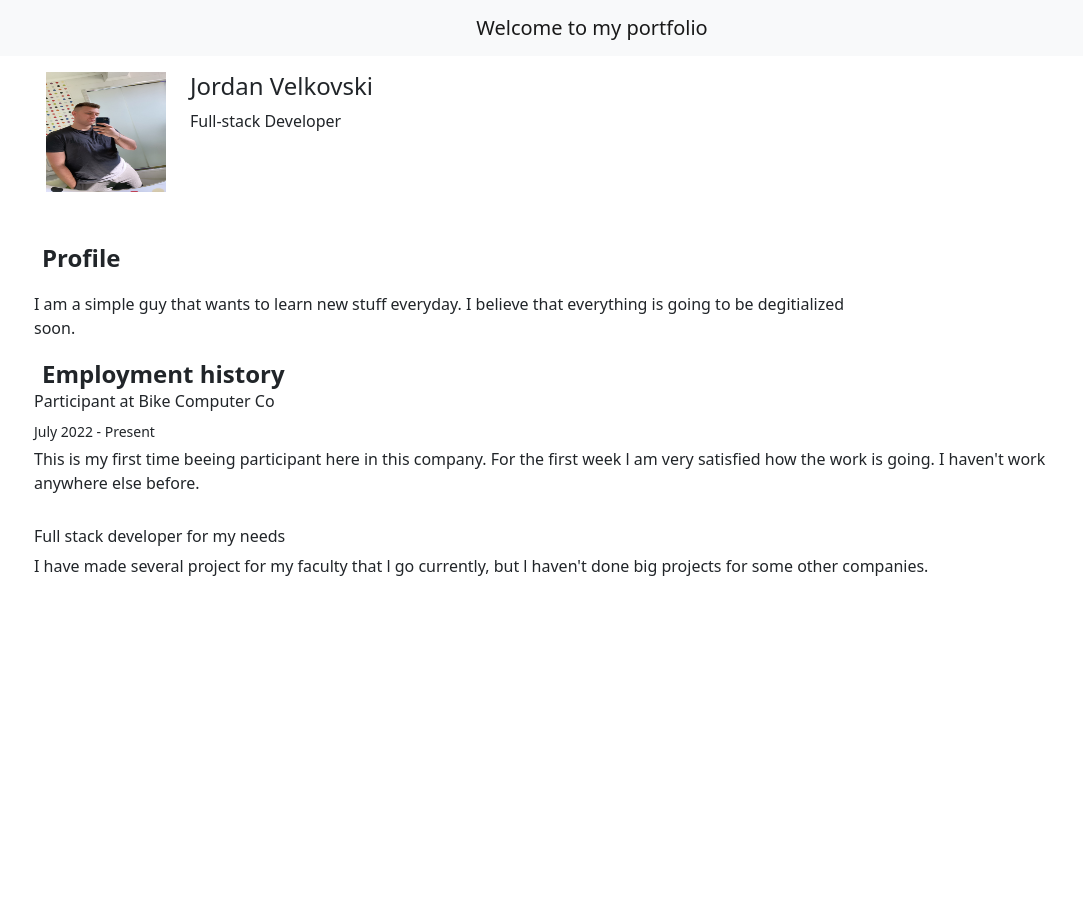
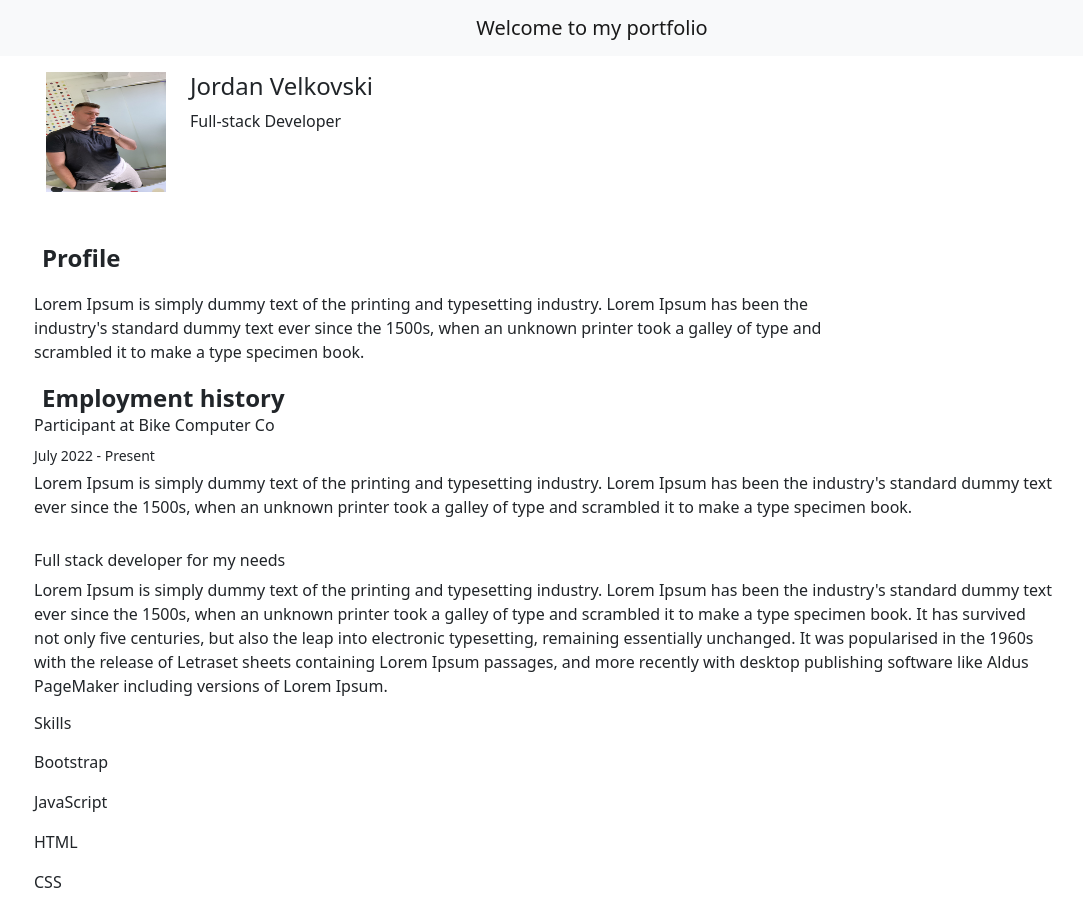
Before and after one commit to Jocka13/portfolio, a Vue app: page / in a window 1280 px wide. Shown: the whole page, without its empty margins (48-1131 px from the left). Before the commit the page ends 800 px from the top, so only its background shows below. Built offline with nearby package versions, Linux system fonts and the light colour scheme; the HTML template or start-up script is replaced by a standard one.

Commit message:
body 90% completed

```diff
--- a/src/components/Body.vue
+++ b/src/components/Body.vue
@@ -19,7 +19,9 @@
               </ul>
             </div>
             <div class="col col-9">
-              <p>I am a simple guy that wants to learn new stuff everyday. I believe that everything is going to be degitialized soon.</p>
+              <p>Lorem Ipsum is simply dummy text of the printing and typesetting industry.
+                Lorem Ipsum has been the industry's standard dummy text ever since the 1500s,
+                when an unknown printer took a galley of type and scrambled it to make a type specimen book.</p>
             </div>
           </div>
           <div class="row">
@@ -30,7 +32,9 @@
                 <h6>Participant at Bike Computer Co</h6>
                 <p class="mb-1"><small>July 2022 - Present</small></p>
               </ul>
-              <p class="fs-6">This is my first time beeing participant here in this company. For the first week l am very satisfied how the work is going. I haven't work anywhere else before.</p>
+              <p class="fs-6">Lorem Ipsum is simply dummy text of the printing and typesetting industry.
+                Lorem Ipsum has been the industry's standard dummy text ever since the 1500s,
+                when an unknown printer took a galley of type and scrambled it to make a type specimen book.</p>
             </div>
           </div>
           <div class="row mt-3">
@@ -38,9 +42,70 @@
               <ul class="list-inline mb-0">
                 <h6>Full stack developer for my needs</h6>
               </ul>
-              <p class="fs-6">I have made several project for my faculty that l go currently, but l haven't done big projects for some other companies.</p>
+              <p class="fs-6 mb-0">Lorem Ipsum is simply dummy text of the printing and typesetting industry.
+                Lorem Ipsum has been the industry's standard dummy text ever since the 1500s,
+                when an unknown printer took a galley of type and scrambled it to make a type specimen book.
+                It has survived not only five centuries, but also the leap into electronic typesetting,
+                remaining essentially unchanged.
+                It was popularised in the 1960s with the release of Letraset sheets containing Lorem Ipsum passages,
+                and more recently with desktop publishing software like Aldus PageMaker including versions of Lorem Ipsum.</p>
             </div>
           </div>
+          <div class="row mt-3">
+            <div class="col col-11">
+              <ul class="list-inline mb-0">
+                <h6 class="mb-0">Skills</h6>
+              </ul>
+              <p class="fs-6">
+              <div class="d-flex align-items-center">
+              <span>Bootstrap</span>
+                <div class="ratings ms-3">
+                  <i class="fa fa-star rating-color"></i>
+                  <i class="fa fa-star rating-color"></i>
+                  <i class="fa fa-star rating-color"></i>
+                </div>
+              </div>
+              </p>
+              <p class="fs-6">
+              <div class="d-flex align-items-center">
+                <span>JavaScript</span>
+                <div class="ratings ms-3">
+                  <i class="fa fa-star rating-color"></i>
+                  <i class="fa fa-star rating-color"></i>
+                  <i class="fa fa-star rating-color"></i>
+                  <i class="fa fa-star rating-color"></i>
+                  <i class="fa fa-star rating-color"></i>
+                </div>
+              </div>
+              </p>
+              <p class="fs-6">
+              <div class="d-flex align-items-center">
+                <span>HTML</span>
+                <div class="ratings ms-3">
+                  <i class="fa fa-star rating-color"></i>
+                  <i class="fa fa-star rating-color"></i>
+                  <i class="fa fa-star rating-color"></i>
+                  <i class="fa fa-star rating-color"></i>
+                  <i class="fa fa-star rating-color"></i>
+                </div>
+              </div>
+              </p>
+              <p class="fs-6">
+              <div class="d-flex align-items-center">
+                <span>CSS</span>
+                <div class="ratings ms-3">
+                  <i class="fa fa-star rating-color"></i>
+                  <i class="fa fa-star rating-color"></i>
+                  <i class="fa fa-star rating-color"></i>
+                  <i class="fa fa-star rating-color"></i>
+                  <i class="fa fa-star rating-color"></i>
+                </div>
+              </div>
+              </p>
+            </div>
+          </div>
+
+
         </div>
       </section>
     </main>
--- a/src/views/BodyView.vue
+++ b/src/views/BodyView.vue
@@ -9,7 +9,9 @@
 import Body from "@/components/Body";
 export default {
 name: "BodyView",
-  components: {Body}
+  components: {
+       Body
+  }
 }
 </script>
 
```
